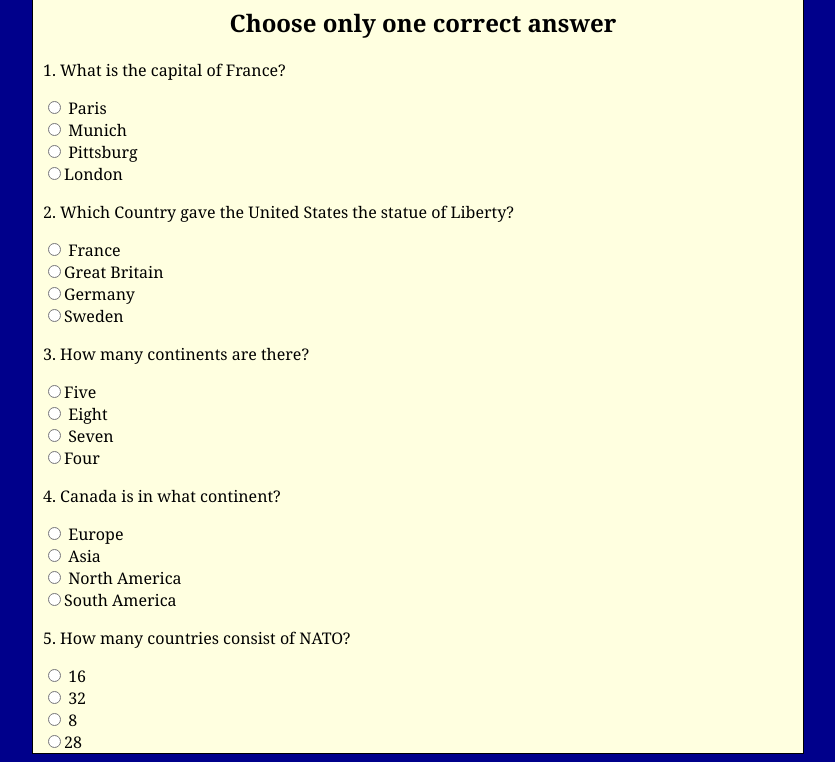
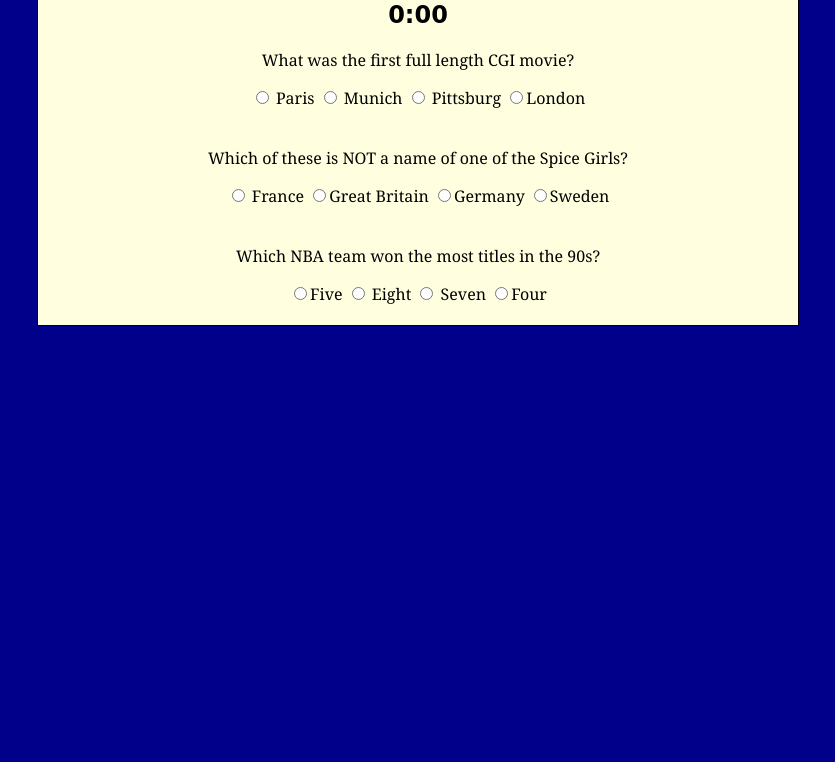
Before and after one commit to neroxxpips/TriviaGame, a plain HTML site: page index.html in a window 1280 px wide. Shown: the part 89-851 px from the top of the page, without its empty margins (222-1057 px from the left). After the commit the page ends 800 px from the top, so only its background shows below. Drawn offline with Linux system fonts and the light colour scheme.

Commit message:
Creamy one

```diff
--- a/assets/css/style.css
+++ b/assets/css/style.css
@@ -6,13 +6,15 @@ body {
 
 }
 h1, h2 {
+	font-family: 'Diplomata', cursive;
 	text-align: center;
 }
 .mainContent {
 	border: 1px solid black;
-	padding-left: 10px;
+	padding-bottom: 20px;
 	width: 760px;
 	background-color: lightyellow;
 	margin: 0 auto 0 auto;
+	text-align: center;
 
 }
--- a/index.html
+++ b/index.html
@@ -6,36 +6,30 @@
 </head>
 <body>
 	<div class="mainContent">
-	<h1>Trivia Form</h1>
-	<h2>Choose only one correct answer</h2>
-	<div id="timer"></div>
+	<h1>Totally Trivial Trivia</h1>
+
+	<div id="timer"><h2>0:00</h2></div>
 	<div></div>
 	<form>
-		<p>1. What is the capital of France?</p>
-			<input type="radio" name="capital" value="Paris"> Paris<br>
-			<input type="radio" name="capital" value="Munich"> Munich<br>
-			<input type="radio" name="capital" value="Pittsburg"> Pittsburg<br>
+		<p>What was the first full length CGI movie?</p>
+			<input type="radio" name="capital" value="Paris"> Paris
+			<input type="radio" name="capital" value="Munich"> Munich
+			<input type="radio" name="capital" value="Pittsburg"> Pittsburg
 			<input type="radio" name="capital" value="London">London
-		<p>2. Which Country gave the United States the statue of Liberty?</p>
-			<input type="radio" name="statue" value="France"> France<br>
-			<input type="radio" name="statue" value="Great Britain">Great Britain<br>
-			<input type="radio" name="statue" value="Germany">Germany<br>
+			<br><br>
+
+		<p>Which of these is NOT a name of one of the Spice Girls?</p>
+			<input type="radio" name="statue" value="France"> France
+			<input type="radio" name="statue" value="Great Britain">Great Britain
+			<input type="radio" name="statue" value="Germany">Germany
 			<input type="radio" name="statue" value="Sweden">Sweden
-		<p>3. How many continents are there?</p>
-			<input type="radio" name="continents" value="five">Five<br>
-			<input type="radio" name="continents" value="Eight"> Eight<br>
-			<input type="radio" name="continents" value="Seven"> Seven<br>
+			<br><br>
+
+		<p>Which NBA team won the most titles in the 90s?</p>
+			<input type="radio" name="continents" value="five">Five
+			<input type="radio" name="continents" value="Eight"> Eight
+			<input type="radio" name="continents" value="Seven"> Seven
 			<input type="radio" name="continents" value="four">Four
-		<p>4. Canada is in what continent?</p>
-			<input type="radio" name="Canada" value="Europe"> Europe<br>
-			<input type="radio" name="Canada" value="Asia"> Asia<br>
-			<input type="radio" name="Canada" value="North America"> North America<br>
-			<input type="radio" name="Canada" value="South America">South America
-		<p>5. How many countries consist of NATO?</p>
-			<input type="radio" name="nato" value="16"> 16<br>
-			<input type="radio" name="nato" value="32"> 32<br>
-			<input type="radio" name="nato" value="8"> 8<br>
-			<input type="radio" name="nato" value="28">28
 
 	</form>
 	</div>
```
